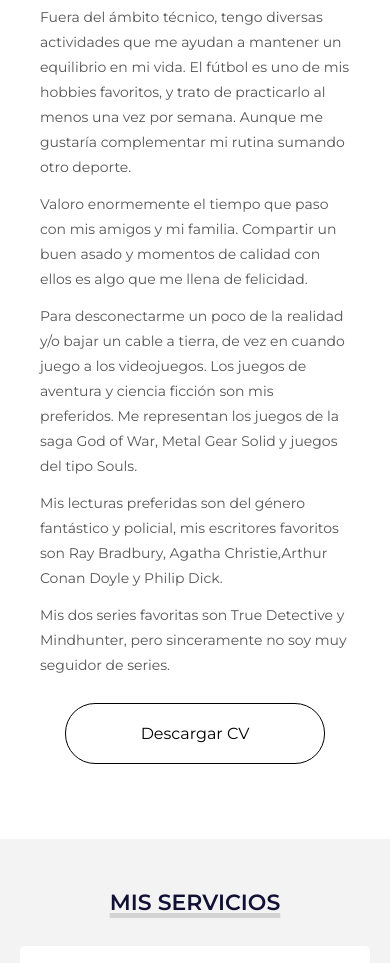
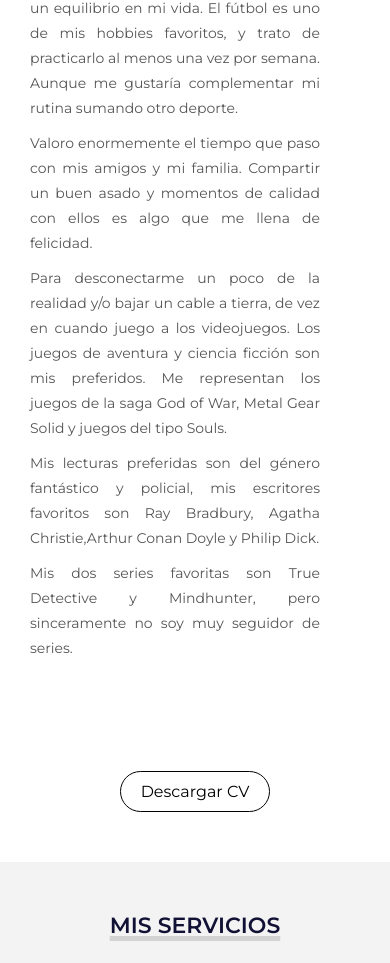
Before and after one commit to mgerezqa/portfolioProgramadorWeb, a plain HTML site: page index.html in a window 390 px wide. Shown: the part 1870-2833 px from the top of the page. Drawn offline with Linux system fonts and the light colour scheme.

Commit message:
Arreglos Seccion y Responsive

```diff
--- a/estilo.css
+++ b/estilo.css
@@ -160,9 +160,9 @@
             padding: 100px 15px;
             color: #111135;
             display: flex;
-
             flex-wrap: wrap; /* Asegúrate de tener esta propiedad */
             justify-content: center; /* Añade esta línea */
+            text-align: center;
         }
 
         #sobremi .contenedor-foto {
@@ -181,9 +181,18 @@
         }
 
         #sobremi .sobremi {
-            margin: 0 40px;
+            margin:  0px 0px 0px 0px;
             flex: 1; /*Agregada*/
             max-width: 500px; /* Añade esta línea para limitar el ancho del contenido de texto */
+            text-align: justify;
+        }
+
+        #sobremi .sobremi_parrafo {
+            margin: 20px 40px 0px 0px;
+            /* max-width: 500px; */
+            /* flex: 1; Agregada */
+            /* max-width: 500px; Añade esta línea para limitar el ancho del contenido de texto  */
+            text-align: justify;
         }
 
         #sobremi .sobremi .titulo-seccion {
@@ -214,30 +223,37 @@
             letter-spacing: 1px;
         }
 
-        #sobremi .sobremi p {
+        #sobremi .sobremi, .sobremi_parrafo p {
             font-size: 14px;
             line-height: 25px;
             color: #565656;
-            margin-bottom: 12px;
+            margin-bottom: 10px; /*espacio entre lineas*/
         }
 
 
+        .descargarCV{
+            text-align: center;
+            margin-top: 15px;
+        }
 
-        #sobremi .sobremi a {
+        .descargarCV  a {
             display: inline-block;
             text-decoration: none;
             color: #000;
             border-radius: 30px;
             border: 1px solid #000;
             padding: 10px 20px;
-            margin-top: 30px;
-            transition: .5s;
+            transition: 0.5s;
+            max-width: 200px;
         }
 
-        #sobremi .sobremi a:hover {
+        .descargarCV a:hover {
             background-color: #ff5080;
             color: #fff;
         }
+
+
+
         /* *********************/
         /* seccion S E R V I C I O S */
         /* *********************/
@@ -534,72 +550,7 @@
         }
 
 
-        /* #portfolio {
-            max-width: 1100px;
-            padding: 100px 0;
-            margin: auto;
-        }
 
-        #portfolio .titulo-seccion {
-            text-align: center;
-            font-size: 22px;
-            text-transform: uppercase;
-            color: #111135;
-            text-decoration: underline;
-            text-decoration-color: #d3d3d3;
-            text-decoration-thickness: 5px;
-        }
-
-        #portfolio .fila {
-            display: flex;
-            justify-content: space-between;
-            margin: 30px 0;
-        }
-
-        #portfolio .fila .proyecto {
-            max-width: 450px;
-            border: 1px solid #000;
-            margin: 0 10px;
-            position: relative;
-            overflow: hidden;
-        }
-
-        #portfolio .fila .proyecto img {
-            width: 100%;
-            height: 100%;
-            filter: grayscale(1);
-            object-fit: cover;
-            transition: .5s;
-        }
-
-        #portfolio .fila .proyecto:hover img {
-            filter: grayscale(0);
-        }
-
-        #portfolio .fila .proyecto .info {
-            position: absolute;
-            left: 0px;
-            background-color: rgba(0, 0, 0, 0.8);
-            color: #ff5080;
-            width: 100%;
-            padding: 10px;
-            opacity: 0;
-            bottom: -40px;
-            transition: .5s;
-        }
-
-        #portfolio .fila .proyecto .info a{
-            color: #fff;
-        }
-        #portfolio .fila .proyecto .info a:hover{
-            color: #ff5080;
-
-        }
-
-        #portfolio .fila .proyecto:hover .info {
-            opacity: 1;
-            bottom: 0;
-        } */
         /* *********************/
         /* seccion C O N T A C T O */
         /* *********************/
@@ -718,7 +669,7 @@
             }
             /* seccion SOBRE MI */
             #sobremi {
-                padding: 50px 0;
+                padding: 50px 30px;
                 display: block;
             }
             #sobremi .contenedor-foto {
@@ -740,12 +691,13 @@
                 text-align: center;
             }
 
-            #sobremi .sobremi a{
+            .descargarCV{
                 display: block;
                 text-align: center;
-                padding: 20px 25px;
-                margin: 25px ;
+                padding: auto;
+                margin: 50px;
             }
+
             /* seccion MIS SERVICIOS */
             #servicios {
                 padding: 50px 15px;
--- a/index.html
+++ b/index.html
@@ -53,6 +53,7 @@
 
     <!-- SECCION S O B R E M I -->
     <section id="sobremi">
+
         <div class="contenedor-foto">
             <img src="img/foto.jpg" alt="">
         </div>
@@ -63,17 +64,22 @@
             <p> Antes que nada, ¡Gracias por dedicarme de tu tiempo ! </p>
             <p> Me presento: vivo en Argentina, Buenos Aires, CABA, en el barrio de Almagro.  </p>
             <p> Soy estudiante de Ingeniería en Sistemas de Información en la UTN FRBA, me encuentro cursando el tercer año de la carrera. </p>
-            <p> Actualmente estoy trabajando en el departamento técnico de Kantar Ibope Media, realizo tareas como el monitoreo y resolución de incidentes de servidores y efectúo el control de calidad de equipos electrónicos.</p>
+            <p> Actualmente estoy trabajando en el departamento técnico de Kantar Ibope Media, realizo tareas como el monitoreo de servidores y resolución de incidencias en datacenters además de efectuar el control de calidad de los medidores de audiencia.</p>
             <p> En estos momentos, me encuentro en un proceso de reskilling , fortaleciendo mis habilidades técnicas en el ámbito del testing y la automatización.</p>
             <p> Me considero una persona proactiva, responsable y orientada al cumplimiento de objetivos. </p>
+        </div>
+        <div class="sobremi_parrafo">
             <p> Fuera del ámbito técnico, tengo diversas actividades que me ayudan a mantener un equilibrio en mi vida. El fútbol es uno de mis hobbies favoritos, y trato de practicarlo al menos una vez por semana. Aunque me gustaría complementar mi rutina sumando otro deporte.</p>
             <p> Valoro enormemente el tiempo que paso con mis amigos y mi familia. Compartir un buen asado y momentos de calidad con ellos es algo que me llena de felicidad.</p>
             <p> Para desconectarme un poco de la realidad y/o bajar un cable a tierra, de vez en cuando juego a los videojuegos. Los juegos de aventura y ciencia ficción son mis preferidos. Me representan los juegos de  la saga God of War, Metal Gear Solid y juegos del tipo Souls.</p>
             <p> Mis lecturas preferidas son del género fantástico y policial, mis escritores favoritos son Ray Bradbury, Agatha Christie,Arthur Conan Doyle y Philip Dick.</p>
             <p> Mis dos series favoritas son True Detective y Mindhunter, pero sinceramente no soy muy seguidor de series.</p>
-            <a href="#">Descargar CV</a>
         </div>
     </section>
+    <div class = "descargarCV">
+        <a href="#">Descargar CV</a>
+    </div>
+
 
     <!-- IMPORTANTE: INSERTAR ICONOS https://fontawesome.com/search -->
     <!-- SECCION S E R V I C I O S -->
```
Also changed, not shown: portfolioViejo.html (+70 -0 lines).
